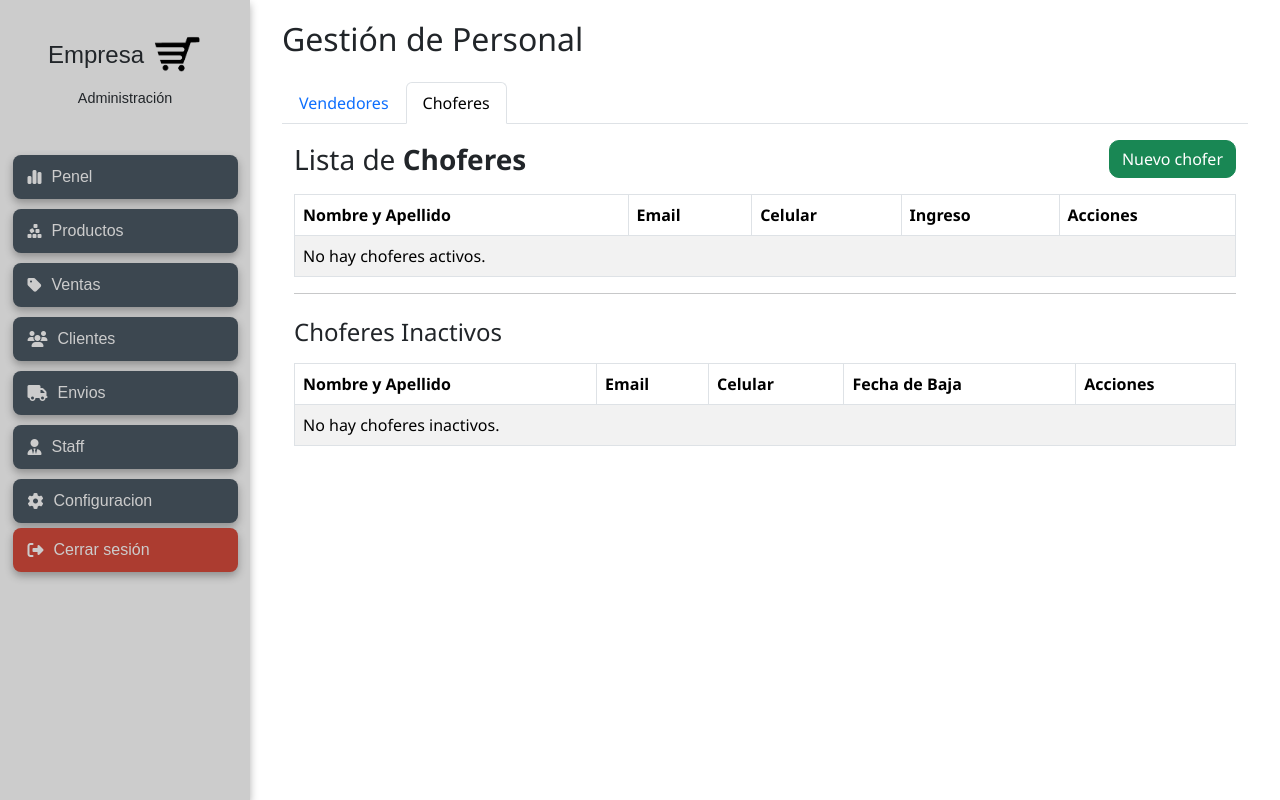
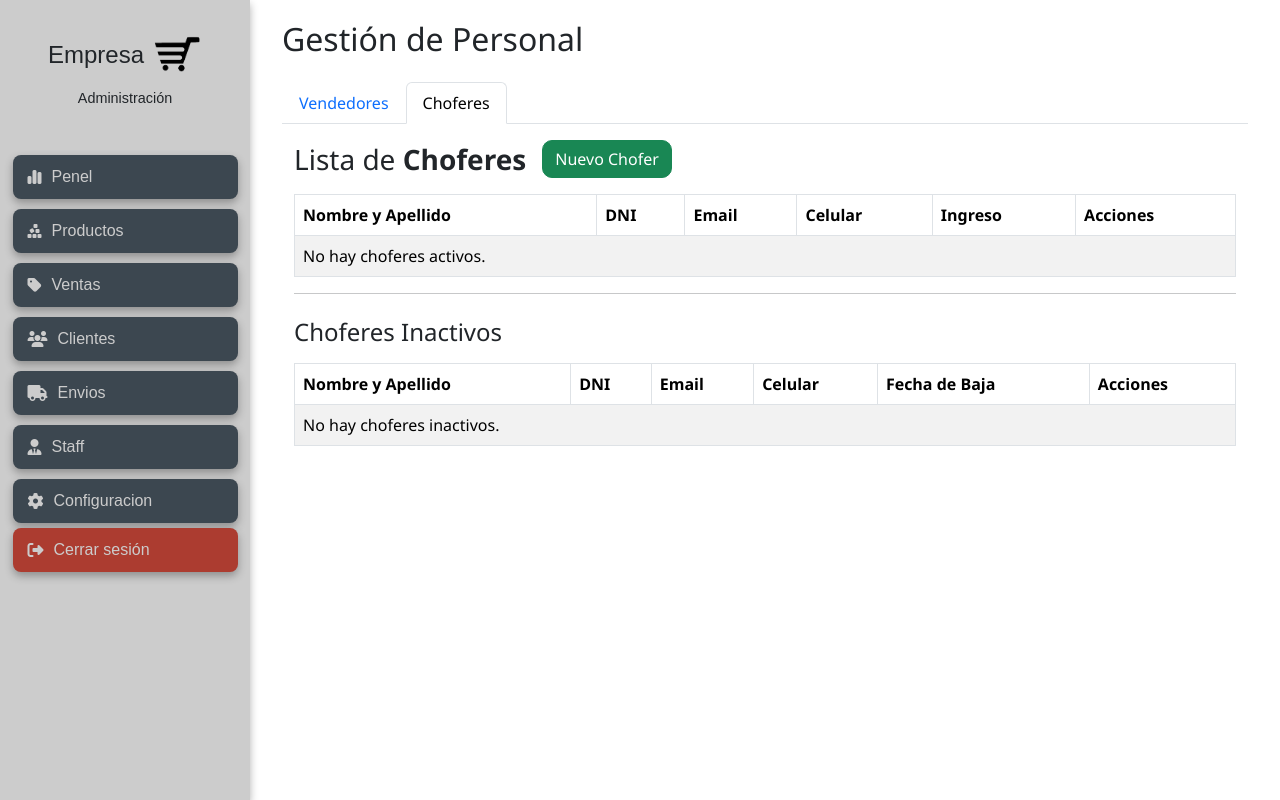
Before and after one commit to LeandroAgristola/ProyectoStock, a Django app: page /staff/choferes/ in a window 1280 px wide. Run offline with Django 5.2, Linux system fonts and the light colour scheme; a user stored in the database is signed in; data that the repository does not hold is empty; some web fonts are replaced.

Commit message:
ajustamos estilos minimos y agregamos DNI al staff

```diff
--- a/staff/models.py
+++ b/staff/models.py
@@ -7,6 +7,7 @@ class BaseStaff(models.Model):
     """
     nombre = models.CharField(max_length=50)
     apellido = models.CharField(max_length=50)
+    dni = models.CharField(max_length=15, unique=True, verbose_name="DNI")
     email = models.EmailField(unique=True)
     direccion = models.CharField(max_length=100)
     telefono = models.CharField(max_length=20)
--- a/staff/templates/staff/chofer_list.html
+++ b/staff/templates/staff/chofer_list.html
@@ -2,16 +2,18 @@
 
 {% block staff_content %}
 <div class="container-fluid" id="listastaff">
-    <div class="d-flex justify-content-between align-items-center mb-3">
-        <h3 class="mb-0">Lista de <strong>Choferes</strong></h3>
-        <a href="{% url 'staff:chofer_create' %}" class="btn btn-success">Nuevo chofer</a>
+
+    <div class="d-flex align-items-center mb-3">
+    <h3 class="mb-0">Lista de <strong>Choferes</strong></h3>
+    <a href="{% url 'staff:chofer_create' %}" class="btn btn-success ms-3">Nuevo Chofer</a>
     </div>
+
 
     <table class="table table-bordered table-striped">
         <thead>
             <tr>
                 <th>Nombre y Apellido</th>
-                <th>Email</th>
+                <th>DNI</th> <th>Email</th>
                 <th>Celular</th>
                 <th>Ingreso</th>
                 <th>Acciones</th>
@@ -21,7 +23,7 @@
             {% for chofer in choferes_activos %}
             <tr>
                 <td>{{ chofer.nombre }} {{ chofer.apellido }}</td>
-                <td>{{ chofer.email }}</td>
+                <td>{{ chofer.dni }}</td> <td>{{ chofer.email }}</td>
                 <td>{{ chofer.telefono }}</td>
                 <td>{{ chofer.fecha_alta|date:"d/m/Y" }}</td>
                 <td>
@@ -32,7 +34,7 @@
             </tr>
             {% include 'staff/modals/desactivar_modal.html' with staff=chofer tipo='chofer' %}
             {% empty %}
-            <tr><td colspan="5">No hay choferes activos.</td></tr>
+            <tr><td colspan="6">No hay choferes activos.</td></tr>
             {% endfor %}
         </tbody>
     </table>
@@ -43,7 +45,7 @@
         <thead>
             <tr>
                 <th>Nombre y Apellido</th>
-                <th>Email</th>
+                <th>DNI</th> <th>Email</th>
                 <th>Celular</th>
                 <th>Fecha de Baja</th>
                 <th>Acciones</th>
@@ -53,7 +55,7 @@
             {% for chofer in choferes_inactivos %}
             <tr>
                 <td>{{ chofer.nombre }} {{ chofer.apellido }}</td>
-                <td>{{ chofer.email }}</td>
+                <td>{{ chofer.dni }}</td> <td>{{ chofer.email }}</td>
                 <td>{{ chofer.telefono }}</td>
                 <td>{{ chofer.fecha_baja|date:"d/m/Y" }}</td>
                 <td>
@@ -64,7 +66,7 @@
             {% include 'staff/modals/reactivar_modal.html' with staff=chofer tipo='chofer' %}
             {% include 'staff/modals/eliminar_modal.html' with staff=chofer tipo='chofer' %}
             {% empty %}
-            <tr><td colspan="5">No hay choferes inactivos.</td></tr>
+            <tr><td colspan="6">No hay choferes inactivos.</td></tr>
             {% endfor %}
         </tbody>
     </table>
--- a/staff/templates/staff/staff_detail.html
+++ b/staff/templates/staff/staff_detail.html
@@ -6,7 +6,7 @@
 
     <div class="card mt-3 p-4">
         <p><strong>Nombre:</strong> {{ staff.nombre }} {{ staff.apellido }}</p>
-        <p><strong>Email:</strong> {{ staff.email }}</p>
+        <p><strong>DNI:</strong> {{ staff.dni }}</p> <p><strong>Email:</strong> {{ staff.email }}</p>
         <p><strong>Teléfono:</strong> {{ staff.telefono }}</p>
         <p><strong>Dirección:</strong> {{ staff.direccion }}</p>
         <p><strong>Fecha de Ingreso:</strong> {{ staff.fecha_alta|date:"d/m/Y" }}</p>
```
Also changed, not shown: staff/forms.py (+8 -6 lines), staff/templates/staff/staff_form.html (+11 -3 lines), staff/templates/staff/vendedor_list.html (+9 -8 lines), db.sqlite3, staff/migrations/0002_chofer_dni_vendedor_dni.py (added).
